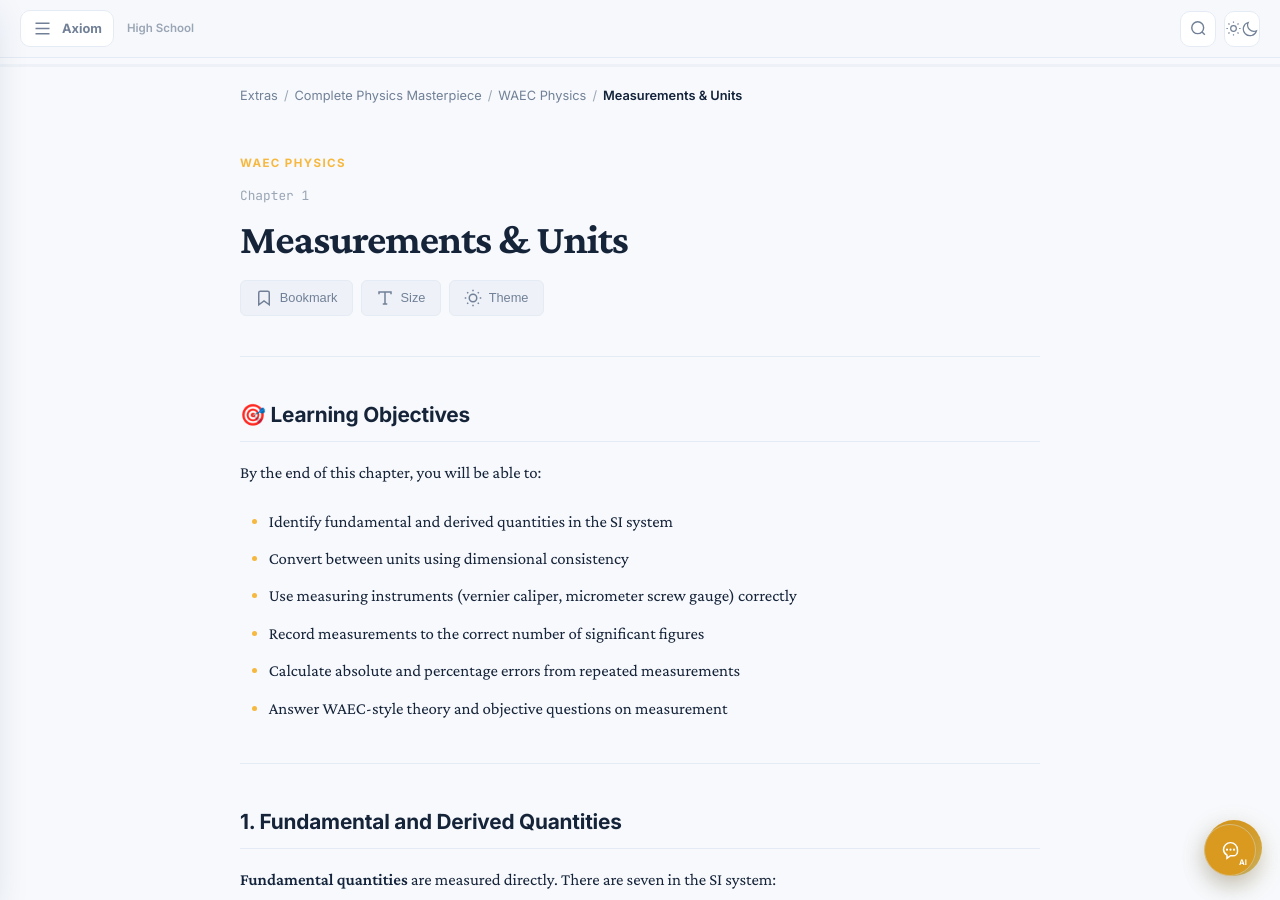
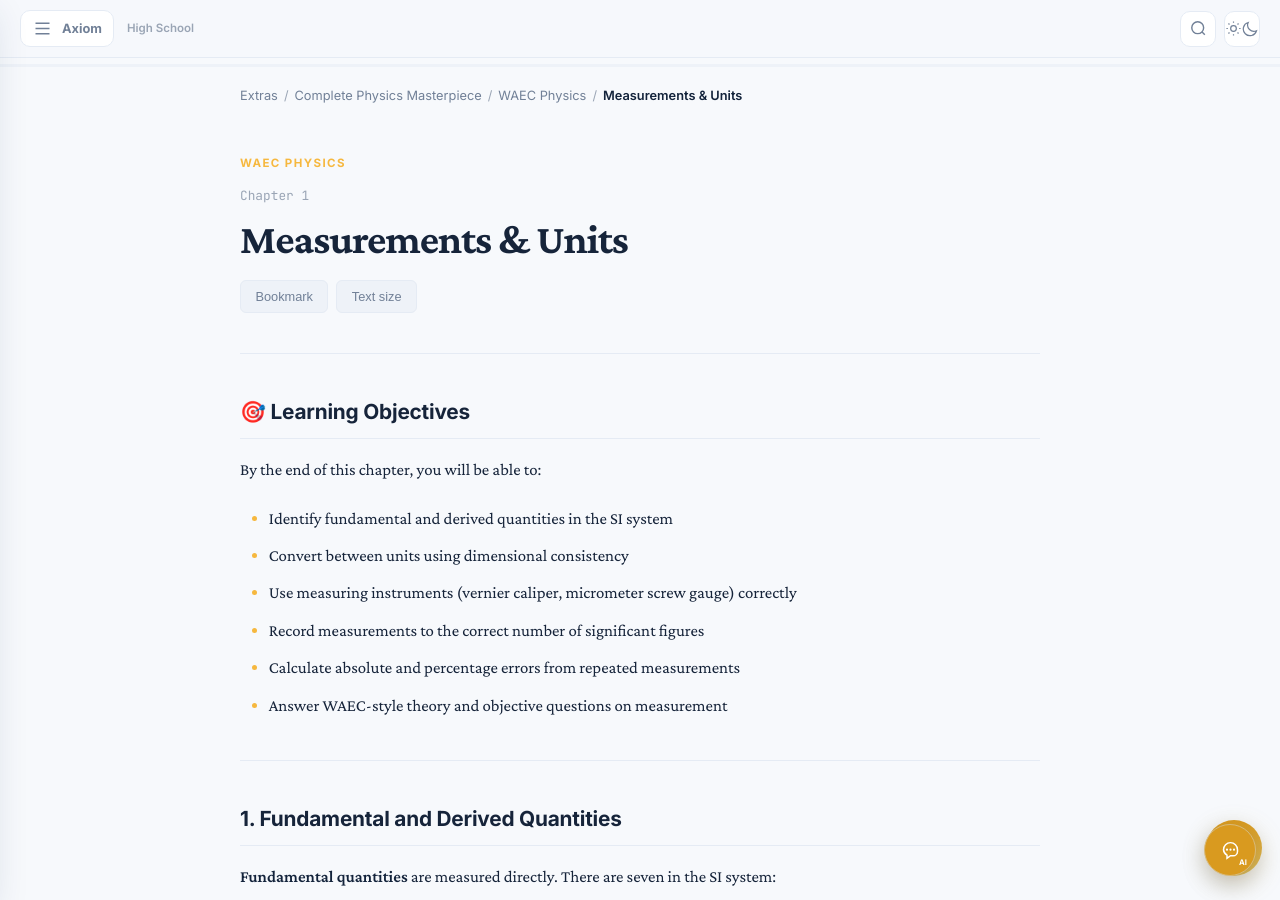
Before and after one commit to michaellegit28/axiom-academy, a Jekyll site: the page built from waec/physics/ch1.md, in a window 1280 px wide and 900 px high. Built offline with Jekyll 4.4.1, drawn with Linux system fonts in a browser that asks for light colours; comment, search, counter and statistics services are not loaded.

Commit message:
Move chapter reader onto canonical application shell

```diff
--- a/_layouts/chapter.html
+++ b/_layouts/chapter.html
@@ -1,12 +1,9 @@
 ---
-layout: app
+layout: app-shell
 ---
 
-<!-- Chapter Reading Layout -->
-<div class="chapter-wrapper">
-
-  <!-- Reading Progress Bar -->
-  <div class="reading-progress-container">
+<div class="chapter-wrapper axiom-reader">
+  <div class="reading-progress-container" aria-hidden="true">
     <div class="reading-progress-bar" id="reading-progress"></div>
   </div>
 
@@ -20,139 +17,99 @@
     <span class="crumb-current">{{ page.title }}</span>
   </nav>
 
-  <!-- Chapter Header -->
   <header class="chapter-header">
     <div class="volume-label">{{ page.volume_title | default: page.volume }}</div>
     <div class="chapter-meta">
       <span class="chapter-number">Chapter {{ page.chapter_number }}</span>
-      {% if page.estimated_read_time %}
-      <span class="read-time">{{ page.estimated_read_time }} min read</span>
-      {% endif %}
+      {% if page.estimated_read_time %}<span class="read-time">{{ page.estimated_read_time }} min read</span>{% endif %}
     </div>
     <h1 class="chapter-title">{{ page.title }}</h1>
 
-    <!-- Topic Tags -->
     {% if page.topics %}
-    <div class="topic-tags">
-      {% for topic in page.topics %}
-      <span class="topic-tag">{{ topic | replace: '_', ' ' | capitalize }}</span>
-      {% endfor %}
+    <div class="topic-tags" aria-label="Topics">
+      {% for topic in page.topics %}<span class="topic-tag">{{ topic | replace: '_', ' ' | capitalize }}</span>{% endfor %}
     </div>
     {% endif %}
 
-    <!-- Action Bar -->
-    <div class="chapter-actions">
-      <button class="action-btn" id="btn-bookmark" title="Bookmark">
-        <svg width="18" height="18" viewBox="0 0 24 24" fill="none" stroke="currentColor" stroke-width="2"><path d="M19 21l-7-5-7 5V5a2 2 0 012-2h10a2 2 0 012 2z"/></svg>
-        <span>Bookmark</span>
-      </button>
-      <button class="action-btn" id="btn-font-size" title="Font Size">
-        <svg width="18" height="18" viewBox="0 0 24 24" fill="none" stroke="currentColor" stroke-width="2"><path d="M4 7V4h16v3M9 20h6M12 4v16"/></svg>
-        <span>Size</span>
-      </button>
-      <button class="action-btn" id="btn-theme" title="Toggle Theme">
-        <svg width="18" height="18" viewBox="0 0 24 24" fill="none" stroke="currentColor" stroke-width="2"><circle cx="12" cy="12" r="5"/><path d="M12 1v2M12 21v2M4.22 4.22l1.42 1.42M18.36 18.36l1.42 1.42M1 12h2M21 12h2M4.22 19.78l1.42-1.42M18.36 5.64l1.42-1.42"/></svg>
-        <span>Theme</span>
-      </button>
+    <div class="chapter-actions" aria-label="Reading controls">
+      <button class="action-btn" id="btn-bookmark" type="button" title="Bookmark this chapter">Bookmark</button>
+      <button class="action-btn" id="btn-font-size" type="button" title="Change reading size">Text size</button>
     </div>
   </header>
 
-  <!-- Chapter Content -->
-  <article class="chapter-content" id="chapter-content">
-    {{ content }}
-  </article>
+  <article class="chapter-content" id="chapter-content">{{ content }}</article>
 
-  <!-- Chapter Footer Navigation -->
-  <nav class="chapter-footer-nav">
+  <nav class="chapter-footer-nav" aria-label="Chapter navigation">
     {% if page.prev_chapter %}
     <a href="{{ page.prev_chapter | relative_url }}" class="chapter-nav-link prev">
       <span class="nav-label">← Previous Chapter</span>
       <span class="nav-title">{{ page.prev_chapter_title | default: 'Previous' }}</span>
     </a>
-    {% else %}
-    <div></div>
-    {% endif %}
+    {% else %}<div></div>{% endif %}
 
-    <a href="{{ '/read/physics/vol' | append: page.volume | append: '/' | relative_url }}" class="volume-index-link">
-      Vol {{ page.volume }} Index
-    </a>
+    <a href="{{ '/read/physics/vol' | append: page.volume | append: '/' | relative_url }}" class="volume-index-link">Vol {{ page.volume }} Index</a>
 
     {% if page.next_chapter %}
     <a href="{{ page.next_chapter | relative_url }}" class="chapter-nav-link next">
       <span class="nav-label">Next Chapter →</span>
       <span class="nav-title">{{ page.next_chapter_title | default: 'Next' }}</span>
     </a>
-    {% else %}
-    <div></div>
-    {% endif %}
+    {% else %}<div></div>{% endif %}
   </nav>
 
-  <!-- Related Quizzes -->
-  {% if page.quiz_available %}
-  <div class="related-section">
-    <h3>Practice What You Learned</h3>
+  {% if page.quiz_available or page.flashcard_available %}
+  <section class="related-section" aria-labelledby="practice-heading">
+    <h2 id="practice-heading">Practice what you learned</h2>
     <div class="related-cards">
       {% if page.jamb_alignment %}
       <a href="{{ '/quiz/jamb/' | append: page.jamb_alignment[0] | relative_url }}" class="related-card jamb">
-        <div class="related-icon">🧪</div>
-        <div class="related-info">
-          <div class="related-title">JAMB Quiz</div>
-          <div class="related-desc">Objective questions on this topic</div>
-        </div>
+        <div class="related-icon">🧪</div><div class="related-info"><div class="related-title">JAMB Quiz</div><div class="related-desc">Objective questions on this topic</div></div>
       </a>
       {% endif %}
-      {% if page.flashcard_available %}
+      {% if page.flashcard_available and page.topics %}
       <a href="{{ '/flash/physics/' | append: page.topics[0] | relative_url }}" class="related-card flash">
-        <div class="related-icon">🎴</div>
-        <div class="related-info">
-          <div class="related-title">Flashcards</div>
-          <div class="related-desc">Review key concepts</div>
-        </div>
+        <div class="related-icon">🎴</div><div class="related-info"><div class="related-title">Flashcards</div><div class="related-desc">Review key concepts</div></div>
       </a>
       {% endif %}
     </div>
-  </div>
+  </section>
   {% endif %}
-
 </div>
 
 <script>
-// Reading Progress
-document.addEventListener('scroll', function() {
+(function () {
   const content = document.getElementById('chapter-content');
+  const progress = document.getElementById('reading-progress');
+  const bookmarkBtn = document.getElementById('btn-bookmark');
+  const fontBtn = document.getElementById('btn-font-size');
   if (!content) return;
-  const rect = content.getBoundingClientRect();
-  const total = content.offsetHeight - window.innerHeight;
-  const scrolled = -rect.top;
-  const pct = Math.max(0, Math.min(100, (scrolled / total) * 100));
-  document.getElementById('reading-progress').style.width = pct + '%';
 
-  // Save progress to Firestore if user is logged in
-  if (window.AxiomApp && window.AxiomApp.user) {
-    const chapterId = 'vol{{ page.volume }}_ch{{ page.chapter_number }}';
-    window.AxiomApp.saveProgress(chapterId, Math.round(pct));
+  let lastSaved = -1;
+  function updateProgress() {
+    const total = Math.max(1, content.offsetHeight - window.innerHeight);
+    const pct = Math.max(0, Math.min(100, ((-content.getBoundingClientRect().top) / total) * 100));
+    if (progress) progress.style.width = pct + '%';
+    const rounded = Math.round(pct);
+    if (rounded !== lastSaved && rounded % 5 === 0 && window.AxiomApp && window.AxiomApp.user) {
+      lastSaved = rounded;
+      window.AxiomApp.saveProgress('vol{{ page.volume }}_ch{{ page.chapter_number }}', rounded);
+    }
   }
-});
+  document.addEventListener('scroll', updateProgress, { passive: true });
+  updateProgress();
 
-// Bookmark
-const bookmarkBtn = document.getElementById('btn-bookmark');
-if (bookmarkBtn) {
-  bookmarkBtn.addEventListener('click', function() {
+  if (bookmarkBtn) bookmarkBtn.addEventListener('click', function () {
     this.classList.toggle('active');
-    const isActive = this.classList.contains('active');
-    this.querySelector('span').textContent = isActive ? 'Saved' : 'Bookmark';
+    const saved = this.classList.contains('active');
+    this.textContent = saved ? 'Saved' : 'Bookmark';
+    if (window.AxiomApp && window.AxiomApp.user) window.AxiomApp.saveBookmark('{{ page.url }}', saved);
+  });
 
-    if (window.AxiomApp && window.AxiomApp.user) {
-      window.AxiomApp.saveBookmark('{{ page.url }}', isActive);
-    }
+  let level = 1;
+  const sizes = ['0.96rem', '1rem', '1.08rem'];
+  if (fontBtn) fontBtn.addEventListener('click', function () {
+    level = (level + 1) % sizes.length;
+    content.style.fontSize = sizes[level];
   });
-}
-
-// Font Size Toggle
-let fontSizeLevel = 1;
-const fontSizes = ['0.9rem', '1.05rem', '1.2rem'];
-document.getElementById('btn-font-size')?.addEventListener('click', function() {
-  fontSizeLevel = (fontSizeLevel + 1) % fontSizes.length;
-  document.documentElement.style.fontSize = fontSizes[fontSizeLevel];
-});
+})();
 </script>
```
